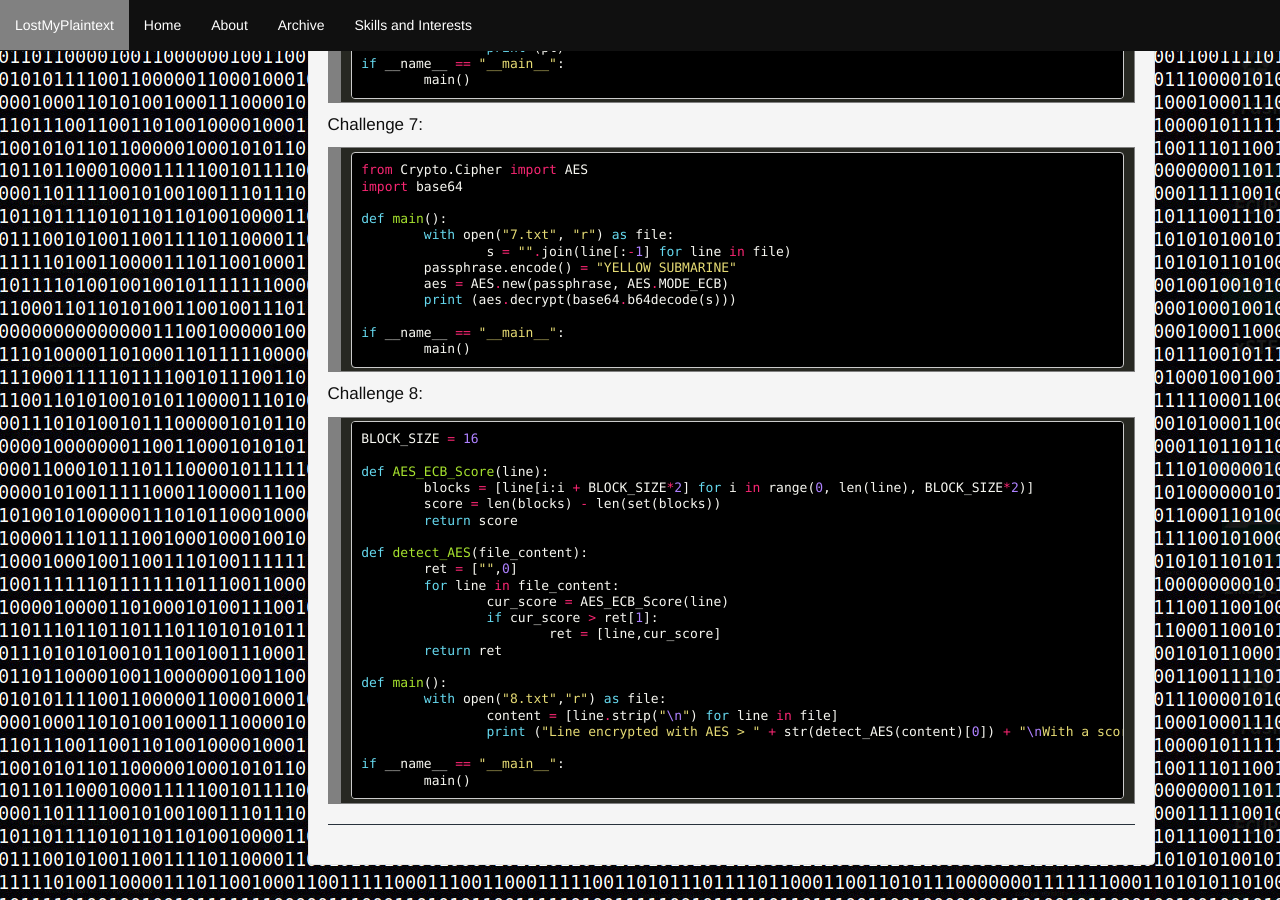
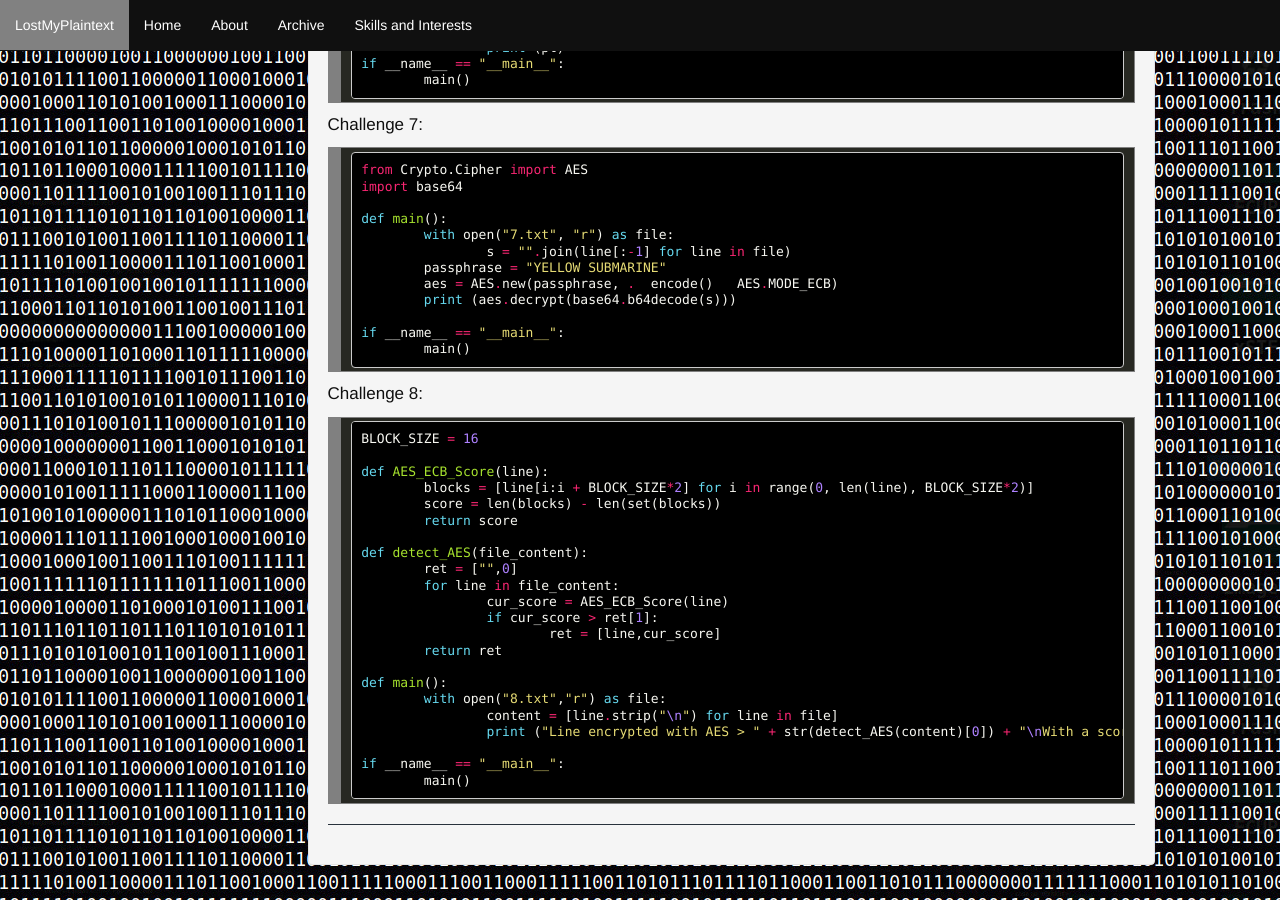
Before and after one commit to 0xA2/0xA2.github.io, a Jekyll site: the page built from _posts/2020-01-23-CryptopalSet1.markdown, in a window 1280 px wide and 900 px high, scrolled down 4797 px. Built offline with Jekyll 4.4.1, drawn with Linux system fonts in a browser that asks for light colours.

Commit message:
Update 2020-01-23-CryptopalSet1.markdown

```diff
--- a/_posts/2020-01-23-CryptopalSet1.markdown
+++ b/_posts/2020-01-23-CryptopalSet1.markdown
@@ -306,8 +306,8 @@
 <span style="color: #66d9ef">def</span> <span style="color: #a6e22e">main</span><span style="color: #f8f8f2">():</span>
 	<span style="color: #66d9ef">with</span> <span style="color: #f8f8f2">open(</span><span style="color: #e6db74">&quot;7.txt&quot;</span><span style="color: #f8f8f2">,</span> <span style="color: #e6db74">&quot;r&quot;</span><span style="color: #f8f8f2">)</span> <span style="color: #66d9ef">as</span> <span style="color: #f8f8f2">file:</span>
 		<span style="color: #f8f8f2">s</span> <span style="color: #f92672">=</span> <span style="color: #e6db74">&quot;&quot;</span><span style="color: #f92672">.</span><span style="color: #f8f8f2">join(line[:</span><span style="color: #f92672">-</span><span style="color: #ae81ff">1</span><span style="color: #f8f8f2">]</span> <span style="color: #66d9ef">for</span> <span style="color: #f8f8f2">line</span> <span style="color: #f92672">in</span> <span style="color: #f8f8f2">file)</span>
-	<span style="color: #f8f8f2">passphrase.encode()</span> <span style="color: #f92672">=</span> <span style="color: #e6db74">&quot;YELLOW SUBMARINE&quot;</span>
-	<span style="color: #f8f8f2">aes</span> <span style="color: #f92672">=</span> <span style="color: #f8f8f2">AES</span><span style="color: #f92672">.</span><span style="color: #f8f8f2">new(passphrase,</span> <span style="color: #f8f8f2">AES</span><span style="color: #f92672">.</span><span style="color: #f8f8f2">MODE_ECB)</span>
+	<span style="color: #f8f8f2">passphrase</span> <span style="color: #f92672">=</span> <span style="color: #e6db74">&quot;YELLOW SUBMARINE&quot;</span>
+	<span style="color: #f8f8f2">aes</span> <span style="color: #f92672">=</span> <span style="color: #f8f8f2">AES</span><span style="color: #f92672">.</span><span style="color: #f8f8f2">new(passphrase,</span> <span style="color: #f92672">.</span>  <span style="color: #f8f8f2">encode()</span>   <span style="color: #f8f8f2">AES</span><span style="color: #f92672">.</span><span style="color: #f8f8f2">MODE_ECB)</span>
 	<span style="color: #66d9ef">print</span> <span style="color: #f8f8f2">(aes</span><span style="color: #f92672">.</span><span style="color: #f8f8f2">decrypt(base64</span><span style="color: #f92672">.</span><span style="color: #f8f8f2">b64decode(s)))</span>
 
 <span style="color: #66d9ef">if</span> <span style="color: #f8f8f2">__name__</span> <span style="color: #f92672">==</span> <span style="color: #e6db74">&quot;__main__&quot;</span><span style="color: #f8f8f2">:</span>
```
